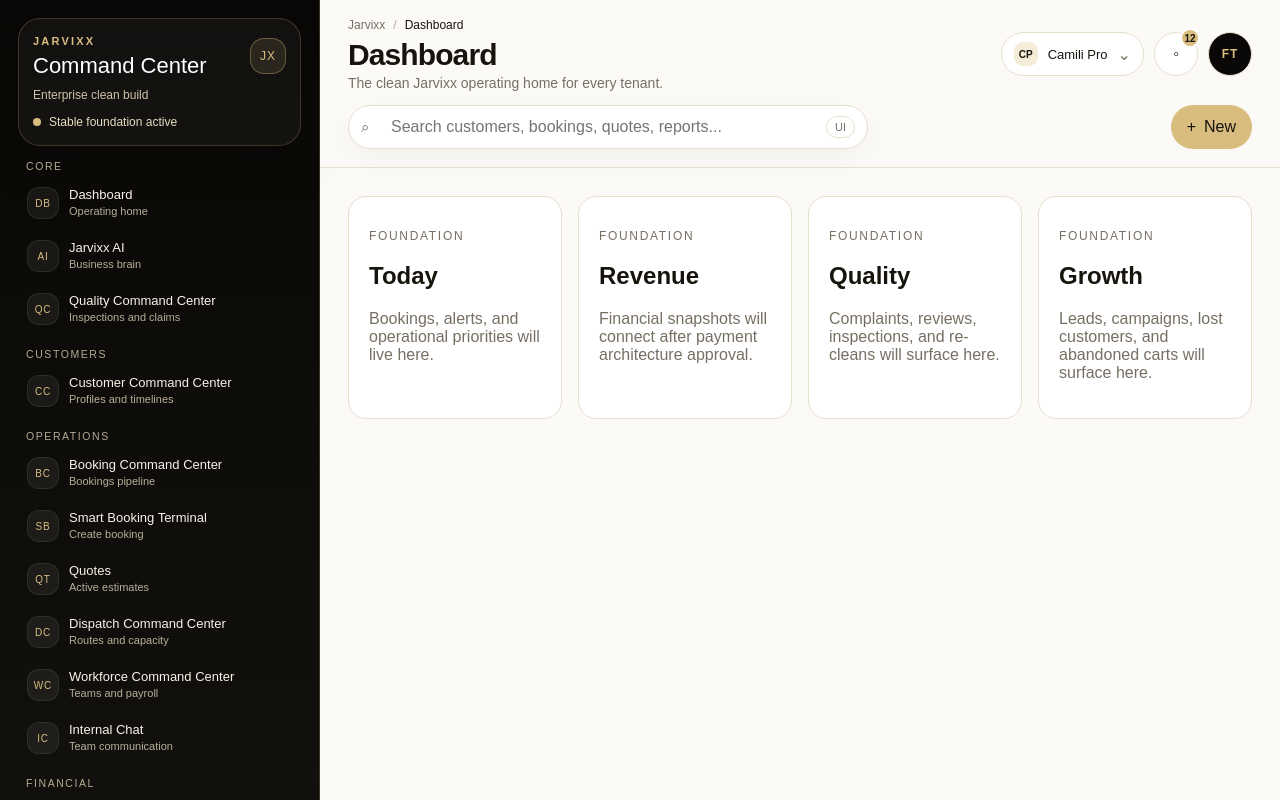
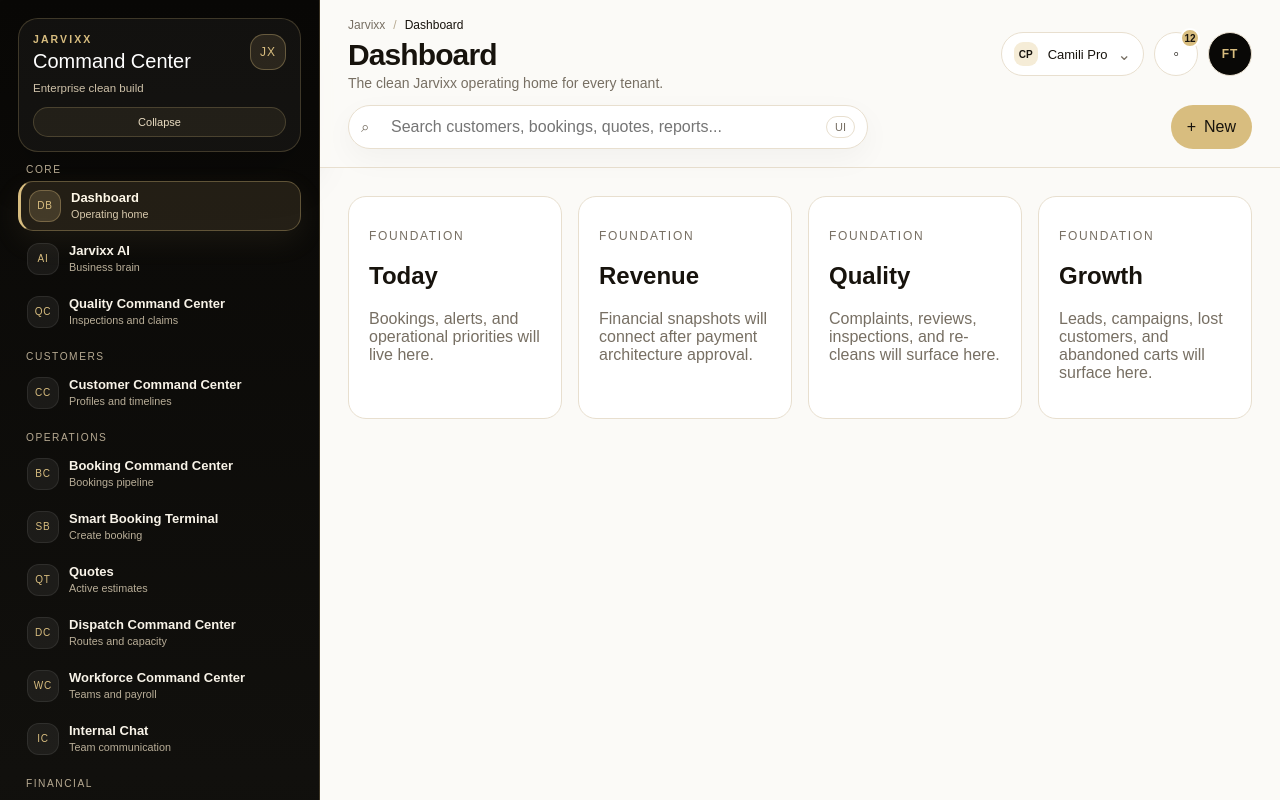
Before and after one commit to 360jarvis/JARVISV4, a Next.js app: page /app in a window 1280 px wide. Shown: the top 800 px of the page. Built offline with nearby package versions, Linux system fonts and the light colour scheme.

Commit message:
Add sidebar active state and collapse UI

```diff
--- a/components/layout/Sidebar.tsx
+++ b/components/layout/Sidebar.tsx
@@ -1,3 +1,7 @@
+'use client';
+
+import { usePathname } from 'next/navigation';
+
 type NavItem = {
   label: string;
   href: string;
@@ -68,121 +72,84 @@ const navGroups: NavGroup[] = [
   }
 ];
 
-function SidebarBrand() {
+function SidebarBrand({ collapsed, onToggle }: { collapsed: boolean; onToggle: () => void }) {
   return (
     <div
       style={{
-        marginBottom: 14,
-        padding: '16px 14px',
+        marginBottom: 12,
+        padding: collapsed ? 10 : '14px 14px',
         border: '1px solid rgba(216,189,127,0.22)',
-        borderRadius: 22,
+        borderRadius: 20,
         background: 'rgba(255,255,255,0.04)',
-        boxShadow: '0 18px 50px rgba(0,0,0,0.22)'
+        boxShadow: '0 18px 50px rgba(0,0,0,0.22)',
+        display: 'grid',
+        gap: 10,
+        justifyItems: collapsed ? 'center' : 'stretch'
       }}
     >
-      <div style={{ display: 'flex', justifyContent: 'space-between', alignItems: 'center', gap: 12 }}>
-        <div>
-          <div style={{ color: 'var(--jarvixx-gold)', letterSpacing: '0.2em', fontSize: 11, fontWeight: 700 }}>JARVIXX</div>
-          <div style={{ fontSize: 22, marginTop: 8, lineHeight: 1 }}>Command Center</div>
-        </div>
-        <div
-          aria-hidden="true"
-          style={{
-            width: 36,
-            height: 36,
-            borderRadius: 14,
-            border: '1px solid rgba(216,189,127,0.35)',
-            background: 'rgba(216,189,127,0.12)',
-            display: 'grid',
-            placeItems: 'center',
-            color: 'var(--jarvixx-gold)',
-            fontSize: 12,
-            letterSpacing: '0.08em'
-          }}
-        >
+      <div style={{ display: 'flex', justifyContent: collapsed ? 'center' : 'space-between', alignItems: 'center', gap: 12 }}>
+        {!collapsed ? (
+          <div>
+            <div style={{ color: 'var(--jarvixx-gold)', letterSpacing: '0.2em', fontSize: 10.5, fontWeight: 700 }}>JARVIXX</div>
+            <div style={{ fontSize: 20, marginTop: 6, lineHeight: 1 }}>Command Center</div>
+          </div>
+        ) : null}
+        <div aria-hidden="true" style={{ width: 36, height: 36, borderRadius: 14, border: '1px solid rgba(216,189,127,0.35)', background: 'rgba(216,189,127,0.12)', display: 'grid', placeItems: 'center', color: 'var(--jarvixx-gold)', fontSize: 12, letterSpacing: '0.08em' }}>
           JX
         </div>
       </div>
-      <div style={{ color: '#cfc2a9', fontSize: 12, marginTop: 10, lineHeight: 1.35 }}>Enterprise clean build</div>
-      <div style={{ marginTop: 12, display: 'flex', alignItems: 'center', gap: 8, color: '#e9dcc1', fontSize: 12 }}>
-        <span style={{ width: 8, height: 8, borderRadius: 99, background: 'var(--jarvixx-gold)', display: 'inline-block' }} />
-        Stable foundation active
-      </div>
+      {!collapsed ? <div style={{ color: '#cfc2a9', fontSize: 11.5, lineHeight: 1.35 }}>Enterprise clean build</div> : null}
+      <button type="button" onClick={onToggle} aria-label={collapsed ? 'Expand sidebar' : 'Collapse sidebar'} style={{ minHeight: 30, borderRadius: 999, border: '1px solid rgba(216,189,127,0.22)', background: 'rgba(216,189,127,0.08)', color: '#e9dcc1', cursor: 'pointer', fontSize: 11, width: collapsed ? 36 : '100%' }}>
+        {collapsed ? '>' : 'Collapse'}
+      </button>
     </div>
   );
 }
 
-function SidebarItem({ item }: { item: NavItem }) {
+function isActivePath(pathname: string | null, href: string) {
+  if (!pathname) return false;
+  if (href === '/app') return pathname === '/app';
+  return pathname === href || pathname.startsWith(href + '/');
+}
+
+function SidebarItem({ item, collapsed, active }: { item: NavItem; collapsed: boolean; active: boolean }) {
   return (
-    <a
-      href={item.href}
-      style={{
-        display: 'grid',
-        gridTemplateColumns: '32px 1fr',
-        gap: 10,
-        alignItems: 'center',
-        padding: '8px 8px',
-        borderRadius: 15,
-        color: '#f8f3e8',
-        border: '1px solid transparent',
-        transition: 'background 160ms ease, border-color 160ms ease, transform 160ms ease'
-      }}
-    >
-      <span
-        aria-hidden="true"
-        style={{
-          width: 32,
-          height: 32,
-          borderRadius: 12,
-          display: 'grid',
-          placeItems: 'center',
-          background: 'rgba(255,255,255,0.06)',
-          border: '1px solid rgba(255,255,255,0.08)',
-          color: 'var(--jarvixx-gold)',
-          fontSize: 10,
-          letterSpacing: '0.08em'
-        }}
-      >
+    <a href={item.href} title={collapsed ? item.label : undefined} aria-current={active ? 'page' : undefined} style={{ display: 'grid', gridTemplateColumns: collapsed ? '1fr' : '32px 1fr', gap: 10, alignItems: 'center', justifyItems: collapsed ? 'center' : 'stretch', padding: collapsed ? '8px 0' : '8px 8px', borderRadius: 15, color: active ? '#fff8e8' : '#f8f3e8', border: active ? '1px solid rgba(216,189,127,0.34)' : '1px solid transparent', borderLeft: active ? '3px solid var(--jarvixx-gold)' : '1px solid transparent', background: active ? 'rgba(216,189,127,0.12)' : 'transparent', boxShadow: active ? '0 10px 30px rgba(216,189,127,0.08)' : 'none', transition: 'background 160ms ease, border-color 160ms ease, transform 160ms ease' }}>
+      <span aria-hidden="true" style={{ width: 32, height: 32, borderRadius: 12, display: 'grid', placeItems: 'center', background: active ? 'rgba(216,189,127,0.18)' : 'rgba(255,255,255,0.06)', border: active ? '1px solid rgba(216,189,127,0.34)' : '1px solid rgba(255,255,255,0.08)', color: 'var(--jarvixx-gold)', fontSize: 10, letterSpacing: '0.08em' }}>
         {item.initials}
       </span>
-      <span style={{ minWidth: 0 }}>
-        <span style={{ display: 'block', fontSize: 13, lineHeight: 1.15 }}>{item.label}</span>
-        <span style={{ display: 'block', color: '#b9ae98', fontSize: 11, marginTop: 2, lineHeight: 1.2 }}>{item.description}</span>
-      </span>
+      {!collapsed ? (
+        <span style={{ minWidth: 0 }}>
+          <span style={{ display: 'block', fontSize: 13, lineHeight: 1.15, fontWeight: active ? 700 : 600 }}>{item.label}</span>
+          <span style={{ display: 'block', color: active ? '#d9caad' : '#b9ae98', fontSize: 10.8, marginTop: 2, lineHeight: 1.2 }}>{item.description}</span>
+        </span>
+      ) : null}
     </a>
   );
 }
 
-function SidebarSection({ group }: { group: NavGroup }) {
+function SidebarSection({ group, collapsed, pathname }: { group: NavGroup; collapsed: boolean; pathname: string | null }) {
   return (
     <section aria-label={group.title}>
-      <div style={{ color: '#b7aa92', fontSize: 10.5, letterSpacing: '0.15em', textTransform: 'uppercase', margin: '0 8px 6px' }}>{group.title}</div>
+      {!collapsed ? <div style={{ color: '#b7aa92', fontSize: 10.2, letterSpacing: '0.15em', textTransform: 'uppercase', margin: '0 8px 6px' }}>{group.title}</div> : null}
       <div style={{ display: 'grid', gap: 3 }}>
         {group.items.map((item) => (
-          <SidebarItem key={item.href} item={item} />
+          <SidebarItem key={item.href} item={item} collapsed={collapsed} active={isActivePath(pathname, item.href)} />
         ))}
       </div>
     </section>
   );
 }
 
-export default function Sidebar() {
+export default function Sidebar({ collapsed, onToggle }: { collapsed: boolean; onToggle: () => void }) {
+  const pathname = usePathname();
+
   return (
-    <aside
-      aria-label="Jarvixx enterprise navigation"
-      style={{
-        background: 'linear-gradient(180deg, #090806 0%, #11100d 54%, #090806 100%)',
-        color: 'white',
-        padding: '18px 18px 28px',
-        borderRight: '1px solid rgba(216,189,127,0.24)',
-        minHeight: '100vh',
-        alignSelf: 'start'
-      }}
-    >
-      <SidebarBrand />
-      <nav style={{ display: 'grid', gap: 14 }}>
+    <aside aria-label="Jarvixx enterprise navigation" style={{ background: 'linear-gradient(180deg, #090806 0%, #11100d 54%, #090806 100%)', color: 'white', padding: collapsed ? '14px 12px 24px' : '18px 18px 28px', borderRight: '1px solid rgba(216,189,127,0.24)', minHeight: '100vh', alignSelf: 'start', transition: 'padding 220ms ease' }}>
+      <SidebarBrand collapsed={collapsed} onToggle={onToggle} />
+      <nav style={{ display: 'grid', gap: collapsed ? 10 : 14 }}>
         {navGroups.map((group) => (
-          <SidebarSection key={group.title} group={group} />
+          <SidebarSection key={group.title} group={group} collapsed={collapsed} pathname={pathname} />
         ))}
       </nav>
     </aside>
```
